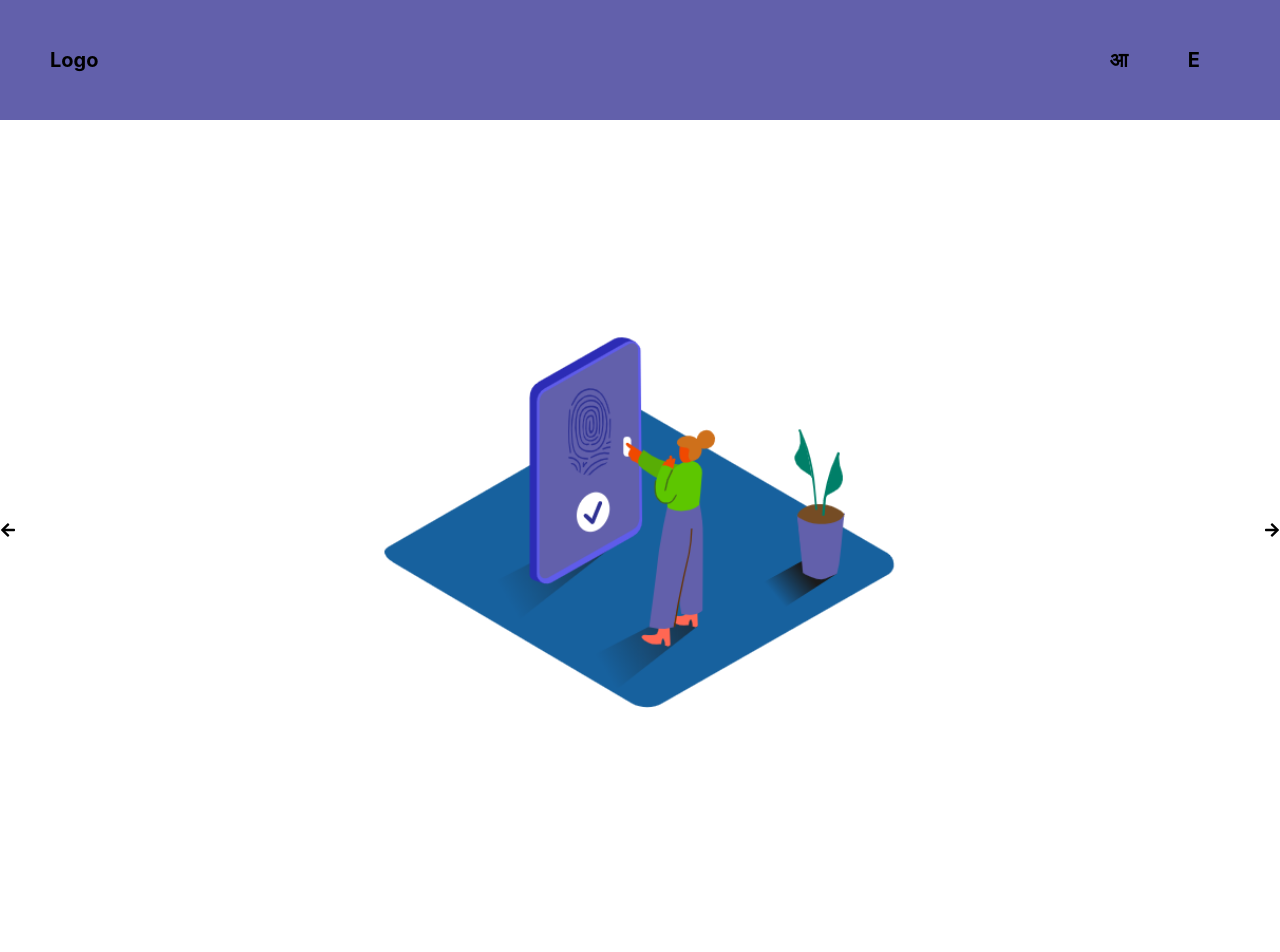
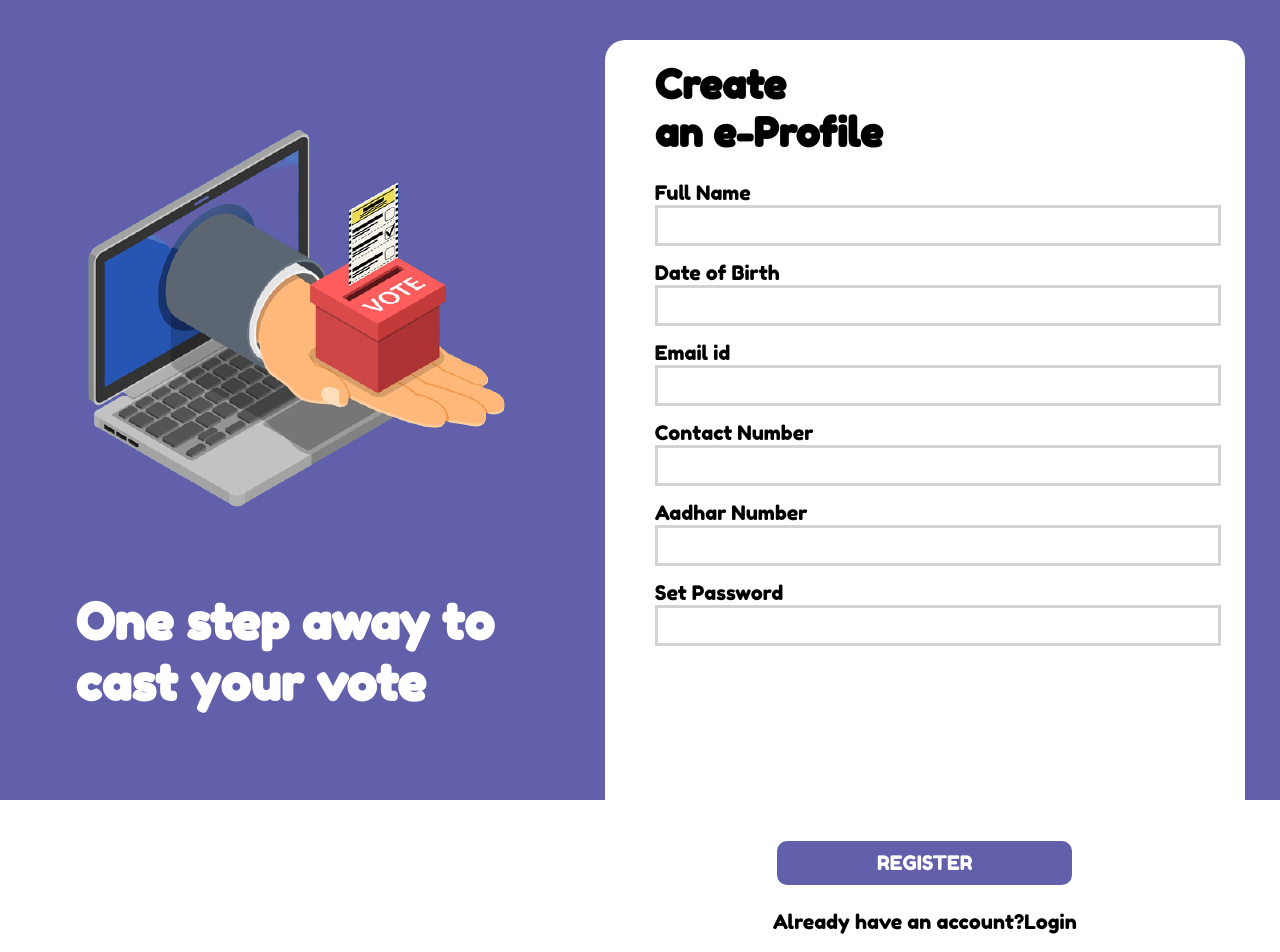
Before and after one commit to Abhishekucs/final_year_project, a React app in the folder onlinevoting/: page /register in a window 1280 px wide. Shown: the top 952 px of the page. Built offline with nearby package versions, Linux system fonts and the light colour scheme; no server answers.

Commit message:
register page added

```diff
--- a/onlinevoting/package.json
+++ b/onlinevoting/package.json
@@ -10,6 +10,7 @@
     "react": "^17.0.2",
     "react-dom": "^17.0.2",
     "react-icons": "^4.2.0",
+    "react-router-dom": "^5.2.0",
     "react-scripts": "4.0.3",
     "react-slick": "^0.28.1",
     "slick-carousel": "^1.8.1",
--- a/onlinevoting/src/components/Button.js
+++ b/onlinevoting/src/components/Button.js
@@ -1,4 +1,5 @@
 import React, { useEffect, useState } from "react";
+import { Link } from "react-router-dom";
 
 function Button(props) {
   const [data, setData] = useState(null);
@@ -15,7 +16,9 @@ function Button(props) {
         <button onClick={() => alert(data)}>Login</button>
       </div>
       <div className="container_button">
-        <button>Register</button>
+        <button>
+          <Link to="/register">Register</Link>
+        </button>
       </div>
     </div>
   );
--- /dev/null
+++ b/onlinevoting/src/components/Register.js
@@ -0,0 +1,64 @@
+import React from "react";
+import registerlogo from "../assests/images/register.png";
+
+function Register(props) {
+  return (
+    <div className="register_container">
+      <div className="left">
+        <div className="Image">
+          <img src={registerlogo} alt="RegisterLogo"></img>
+        </div>
+        <div className="text">
+          <span>
+            One step away to <br />
+            cast your vote
+          </span>
+        </div>
+      </div>
+      <div className="right">
+        <div className="right_container">
+          <div className="form_heading">
+            <span>Create</span>
+            <br />
+            <span>an e-Profile</span>
+          </div>
+          <div className="form">
+            <form>
+              <label>Full Name</label>
+              <br />
+              <input type="text"></input>
+              <br />
+              <label>Date of Birth</label>
+              <br />
+              <input type="number"></input>
+              <br />
+              <label>Email id</label>
+              <br />
+              <input type="email"></input>
+              <br />
+              <label>Contact Number</label>
+              <br />
+              <input type="number"></input>
+              <br />
+              <label>Aadhar Number</label>
+              <br />
+              <input type="number"></input>
+              <br />
+              <label>Set Password</label>
+              <br />
+              <input type="password"></input>
+            </form>
+            <div className="register_button">
+              <button className="register_button_one">REGISTER</button>
+            </div>
+          </div>
+          <div className="info">
+            <span>Already have an account?</span>Login
+          </div>
+        </div>
+      </div>
+    </div>
+  );
+}
+
+export default Register;
--- /dev/null
+++ b/onlinevoting/src/components/RouterFile.js
@@ -0,0 +1,19 @@
+import React from "react";
+import { BrowserRouter, Route } from "react-router-dom";
+import HomePage from "./HomePage";
+import Register from "./Register";
+
+function RouterFile(props) {
+  return (
+    <BrowserRouter>
+      <Route exact path="/">
+        <HomePage />
+      </Route>
+      <Route exact path="/register">
+        <Register />
+      </Route>
+    </BrowserRouter>
+  );
+}
+
+export default RouterFile;
--- a/onlinevoting/src/index.css
+++ b/onlinevoting/src/index.css
@@ -1,6 +1,7 @@
 @import "./styles/header.css";
 @import "./styles/imgSlider.css";
 @import "./styles/button.css";
+@import "./styles/register.css";
 
 * {
   margin: 0;
--- a/onlinevoting/src/index.js
+++ b/onlinevoting/src/index.js
@@ -2,9 +2,9 @@ import React from "react";
 import ReactDOM from "react-dom";
 import "./index.css";
 import reportWebVitals from "./reportWebVitals";
-import HomePage from "./components/HomePage";
+import RouterFile from "./components/RouterFile";
 
-ReactDOM.render(<HomePage />, document.getElementById("root"));
+ReactDOM.render(<RouterFile />, document.getElementById("root"));
 
 // If you want to start measuring performance in your app, pass a function
 // to log results (for example: reportWebVitals(console.log))
--- a/onlinevoting/src/styles/button.css
+++ b/onlinevoting/src/styles/button.css
@@ -25,3 +25,8 @@ button {
     font-weight: bold;
     font-family: 'Fredoka One';
 }
+
+button a{
+    text-decoration: none;
+    color: white;
+}
--- /dev/null
+++ b/onlinevoting/src/styles/register.css
@@ -0,0 +1,83 @@
+.register_container{
+    background-color: #6260ab;
+    height: 100vh;
+    display: flex;
+    align-items: center;
+    justify-content: space-around;
+}
+
+.text{
+    display: flex;
+    flex-direction: column;
+    align-items: center;
+    justify-content: center;
+    color: white;
+    font-weight: bold;
+    font-family: 'Fredoka One'
+}
+
+.text span {
+    font-size: 50px;
+}
+
+.right{
+    height: 90%;
+    width: 50%;
+    margin: auto 0;
+}
+
+.right_container {
+    background-color: white;
+    padding: 20px 50px;
+    border-radius: 20px;
+}
+
+.form_heading{
+    font-weight: bold;
+    font-family: 'Fredoka One';
+}
+
+.form_heading span {
+    font-size: 40px;
+}
+
+.form{
+    width: 100%;
+    height: 100%;
+    margin: 25px 0;
+}
+
+label {
+    font-family: 'Fredoka One';
+    font-size: 20px;
+}
+
+input {
+    width: 100%;
+    height: 35px;
+    padding: 0 10px;
+    border: 3px solid lightgray ;
+    margin-bottom: 15px;
+}
+
+.register_button {
+    display: flex;
+    justify-content: center;
+    margin-top: 180px;
+}
+
+.register_button_one {
+    padding-left: 100px;
+    padding-right: 100px;
+    border-radius: 10px;
+    background-color: #6260ab;
+    font-weight: normal;
+    font-size: 20px;
+}
+
+.info{
+    display: flex;
+    justify-content: center;
+    font-family: 'Fredoka One';
+    font-size: 20px;
+}
```
Also changed, not shown: onlinevoting/src/assests/images/register.png (added), 1 other file.
